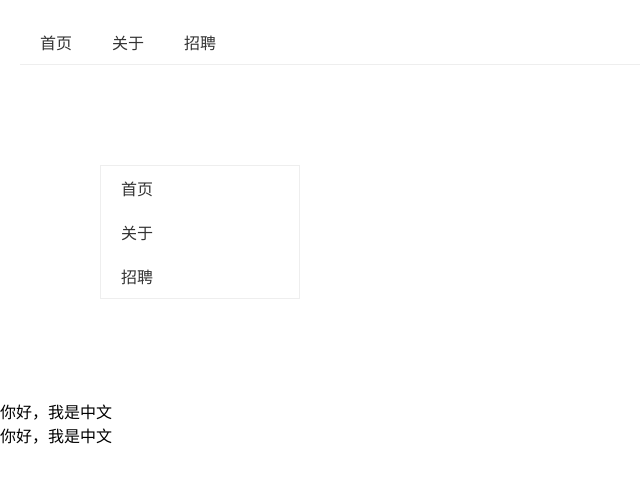
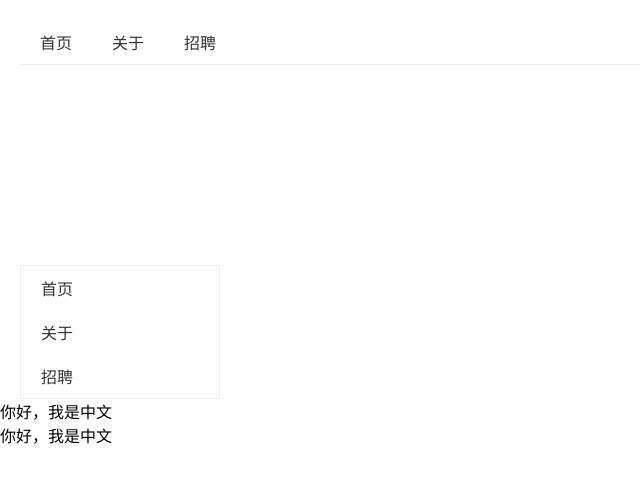
Before and after one commit to doria76593/vue2-lunzi, a Vue app: page / in a window 1280 px wide. Shown: the top 482 px of the page, without its empty margins (0-640 px from the left). Built offline with nearby package versions, Linux system fonts and the light colour scheme.

Commit message:
让横竖动画分开

```diff
--- a/src/cs/demo9.vue
+++ b/src/cs/demo9.vue
@@ -21,7 +21,7 @@
       </g-sub-nav>
       <g-nav-item name="hire">招聘</g-nav-item>
     </g-nav>
-    <g-nav :selected.sync="selected" vertical style="width: 200px; margin: 100px;">
+    <g-nav :selected.sync="selected" vertical style="width: 200px; margin: 200px 20px 0;">
       <g-nav-item name="home">首页</g-nav-item>
       <g-sub-nav name="about">
         <template slot="title">关于</template>
--- a/src/nav/sub-nav.vue
+++ b/src/nav/sub-nav.vue
@@ -6,11 +6,18 @@
         <g-icon name="right"></g-icon>
       </span>
     </span>
-    <transition @enter="enter" @leave="leave" @after-leave="afterLeave" @after-enter="afterEnter">
-      <div class="g-sub-nav-popover" v-show="open" :class="{vertical}">
+    <template v-if="vertical">
+      <transition @enter="enter" @leave="leave" @after-leave="afterLeave" @after-enter="afterEnter">
+        <div class="g-sub-nav-popover" v-show="open" :class="{vertical}">
+          <slot></slot>
+        </div>
+      </transition>
+    </template>
+    <template v-else>
+      <div class="g-sub-nav-popover" v-show="open">
         <slot></slot>
       </div>
-    </transition>
+    </template>
   </div>
 
 </template>
@@ -110,12 +117,12 @@ export default {
     font-size: $font-size;
     color: $light-color;
     min-width: 8em;
+    transition: height 250ms;
     &.vertical {
       position: static;
       border-radius: 0;
       border: none;
       box-shadow: none;
-      transition: height 250ms;
       overflow: hidden;
     }
   }
```
